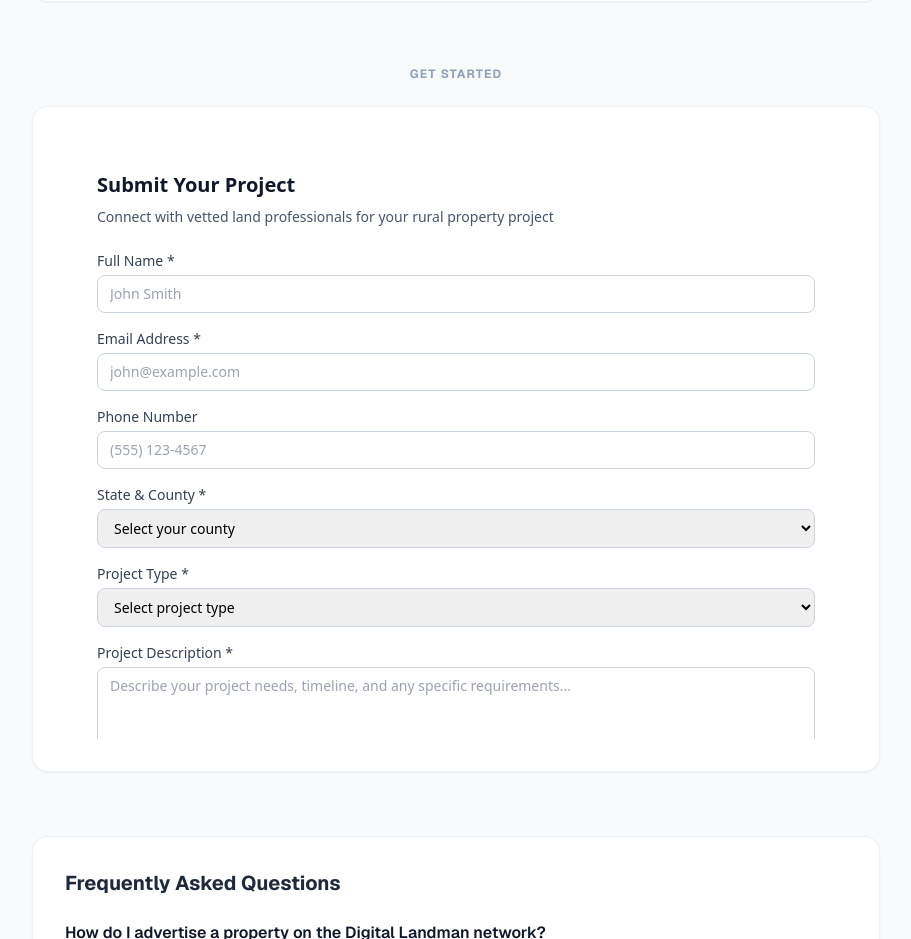
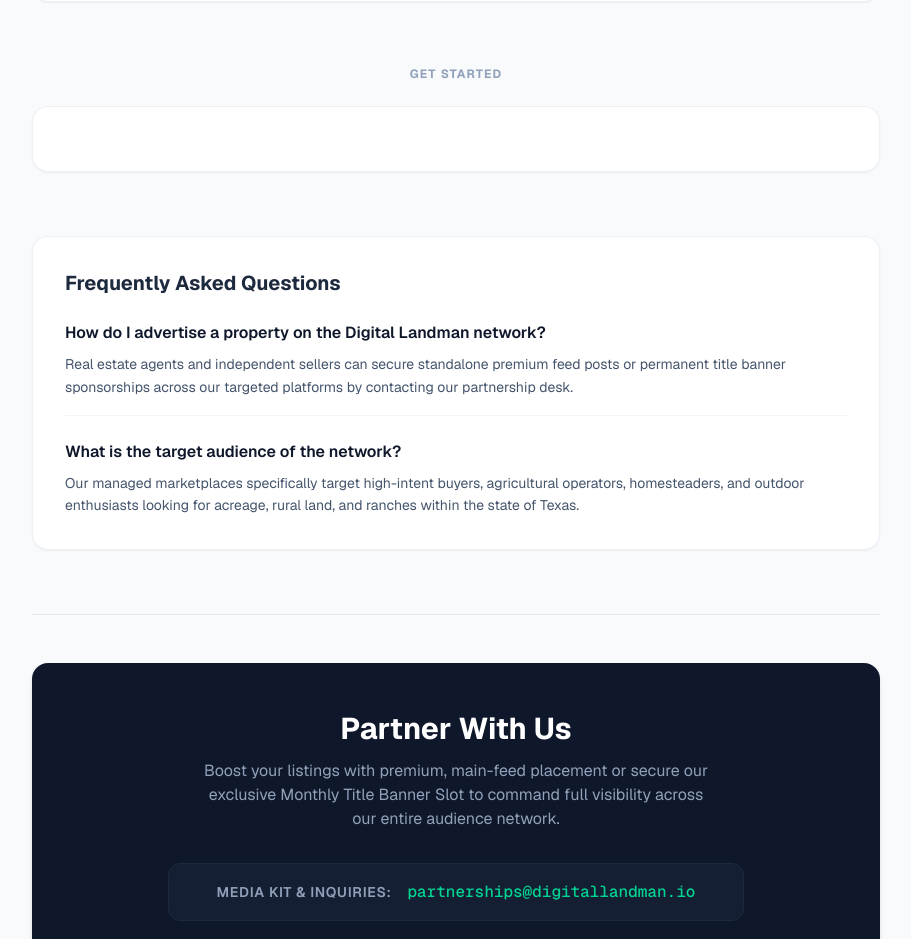
Before and after one commit to blazinrep/digitallandman-io, a Next.js app: page / in a window 1280 px wide. Shown: the part 920-1859 px from the top of the page, without its empty margins (184-1095 px from the left). Built offline with nearby package versions, Linux system fonts and the light colour scheme.

Commit message:
Use MailerLite official embedded form JavaScript

```diff
--- a/app/page.tsx
+++ b/app/page.tsx
@@ -138,14 +138,11 @@
               Get Started
             </h2>
             <div className="bg-white p-6 sm:p-8 rounded-2xl border border-slate-200/60 shadow-xs">
-              <iframe
-                src="/lead-form.html"
-                className="w-full border-0"
-                style={{ minHeight: '600px' }}
-                title="Lead Intake Form"
-              />
+              <div id="mlb2-43377681" className="ml-form-embed" data-account="2342326" data-form="192073939365659967"></div>
             </div>
           </section>
+
+          <script src="https://assets.mailerlite.com/js/w/w.min.js?v=4" async></script>
 
           {/* FAQ Block */}
           <section aria-labelledby="faq-heading" className="mb-16 bg-white p-6 sm:p-8 rounded-2xl border border-slate-200/60 shadow-xs">
```
Also changed, not shown: 61 other files (tests, documents, lock files or other folders).
